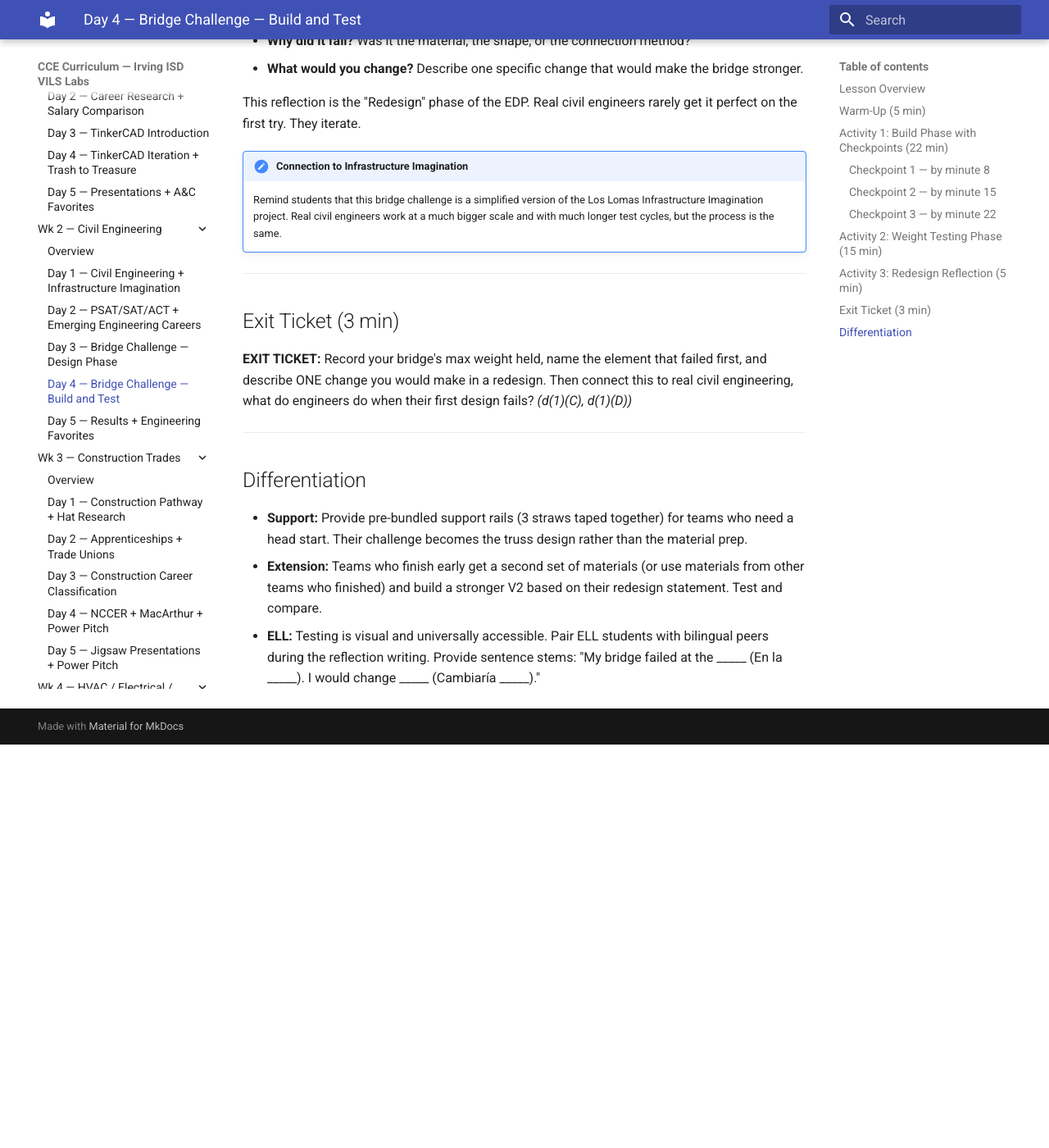
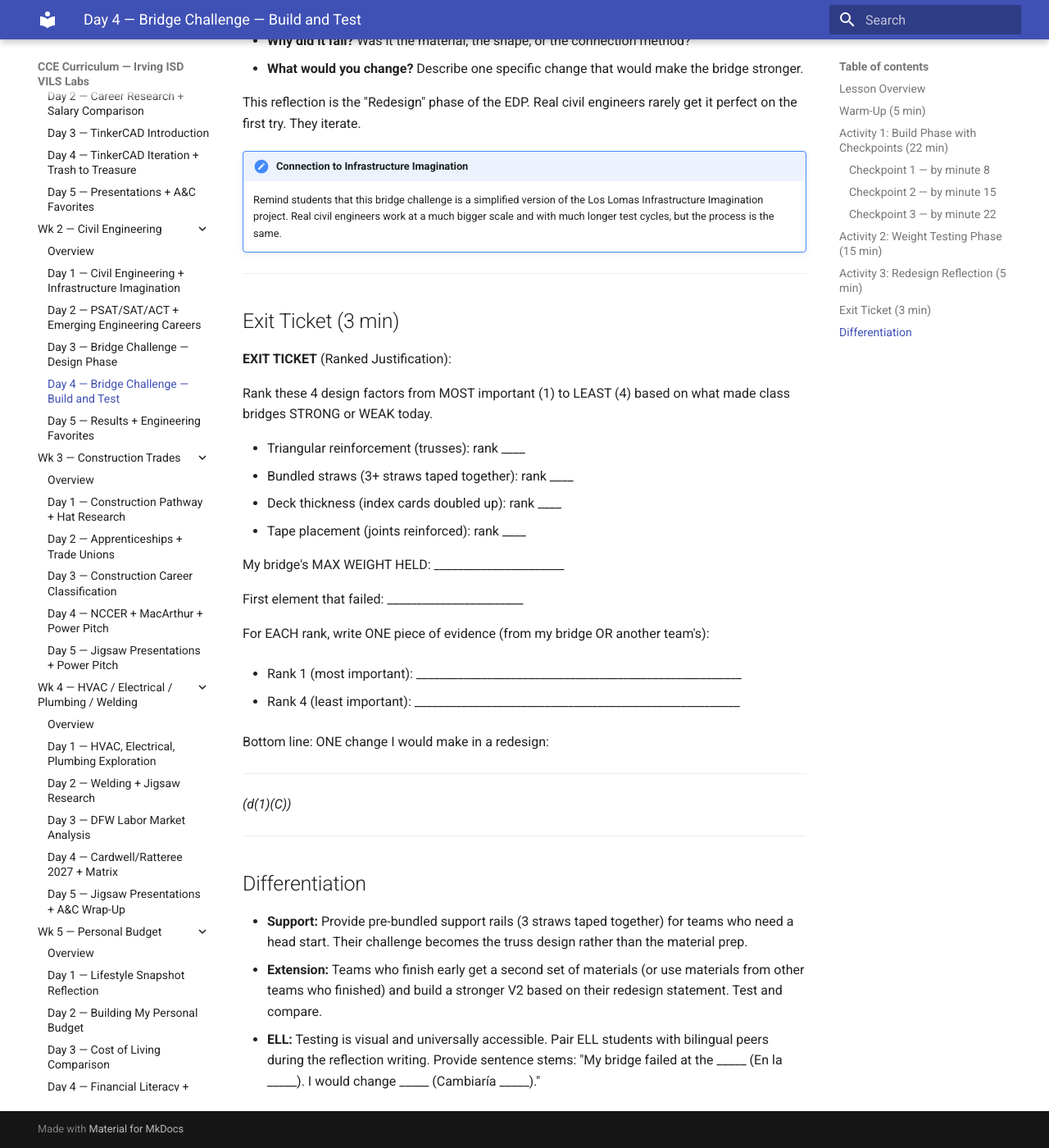
Before and after one commit to elbrielle/cce-curriculum, an MkDocs documentation site: the page built from docs/5sw/wk2-civil-engineering/day4.md, in a window 1280 px wide and 1400 px high, scrolled down 2527 px. Shown: the whole window at 82% size. Built offline with MkDocs 1.6.1 and Material for MkDocs 9.7.7, drawn with Linux system fonts in a browser that asks for light colours; the version menu is left out; before the commit the page ends 3435 px from its top, so only the background shows below that; some of the changed text lies outside the part shown.

Commit message:
AUDIT: 5SW Wk2 Civil Engineering TEKS audit + exit-ticket rewrite

```diff
--- a/docs/5sw/wk2-civil-engineering/day4.md
+++ b/docs/5sw/wk2-civil-engineering/day4.md
@@ -79,7 +79,30 @@ This reflection is the "Redesign" phase of the EDP. Real civil engineers rarely
 
 ## Exit Ticket (3 min)
 
-**EXIT TICKET:** Record your bridge's max weight held, name the element that failed first, and describe ONE change you would make in a redesign. Then connect this to real civil engineering, what do engineers do when their first design fails? *(d(1)(C), d(1)(D))*
+**EXIT TICKET** (Ranked Justification):
+
+Rank these 4 design factors from MOST important (1) to LEAST (4) based on what made class bridges STRONG or WEAK today.
+
+- Triangular reinforcement (trusses): rank ____
+- Bundled straws (3+ straws taped together): rank ____
+- Deck thickness (index cards doubled up): rank ____
+- Tape placement (joints reinforced): rank ____
+
+My bridge's MAX WEIGHT HELD: ______________________
+
+First element that failed: _______________________
+
+For EACH rank, write ONE piece of evidence (from my bridge OR another team's):
+
+- Rank 1 (most important): _______________________________________________________
+
+- Rank 4 (least important): _______________________________________________________
+
+Bottom line: ONE change I would make in a redesign:
+
+   ___________________________________________________________________
+
+*(d(1)(C))*
 
 ---
 
```
Also changed, not shown: other parts of docs/5sw/wk2-civil-engineering/day4.md (+1 -1 lines), docs/5sw/wk2-civil-engineering/day1.md (+24 -2 lines), docs/5sw/wk2-civil-engineering/day2.md (+15 -1 lines), docs/5sw/wk2-civil-engineering/day3.md (+24 -2 lines), docs/5sw/wk2-civil-engineering/day5.md (+24 -2 lines).
